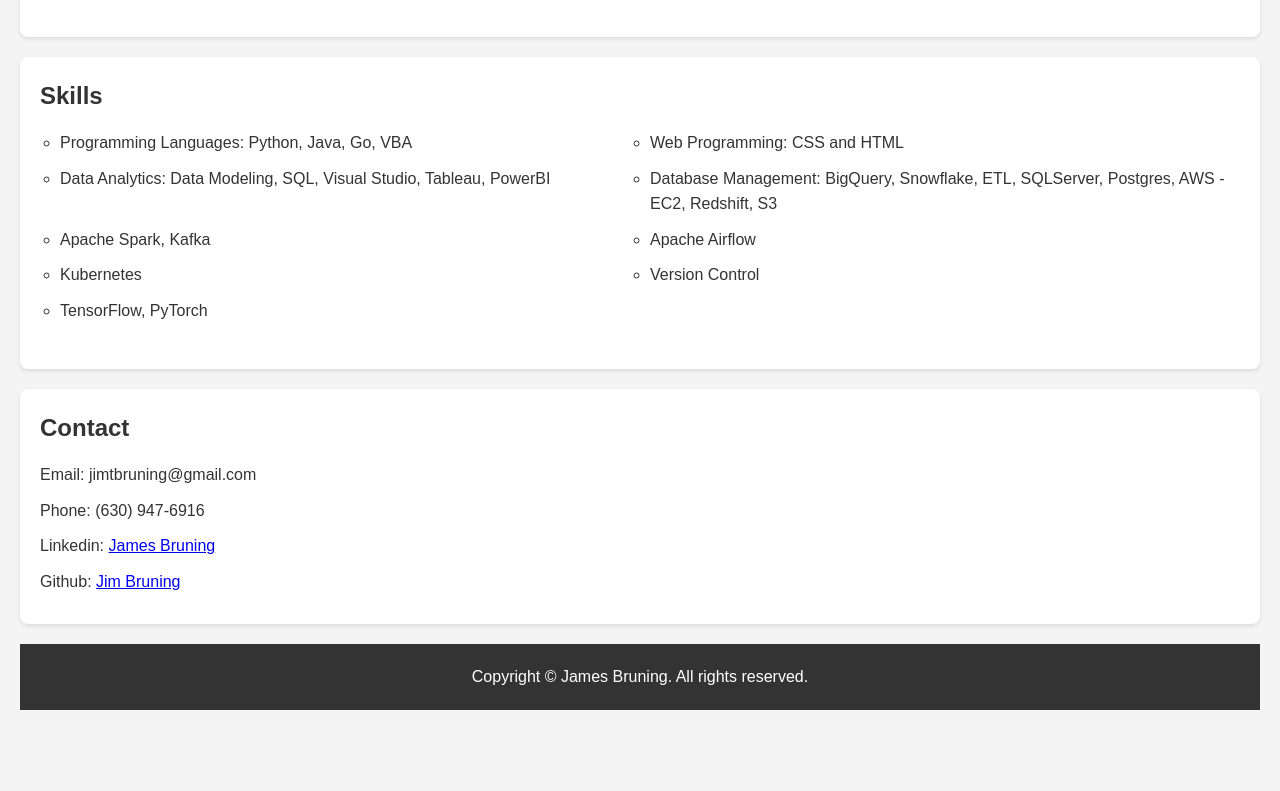
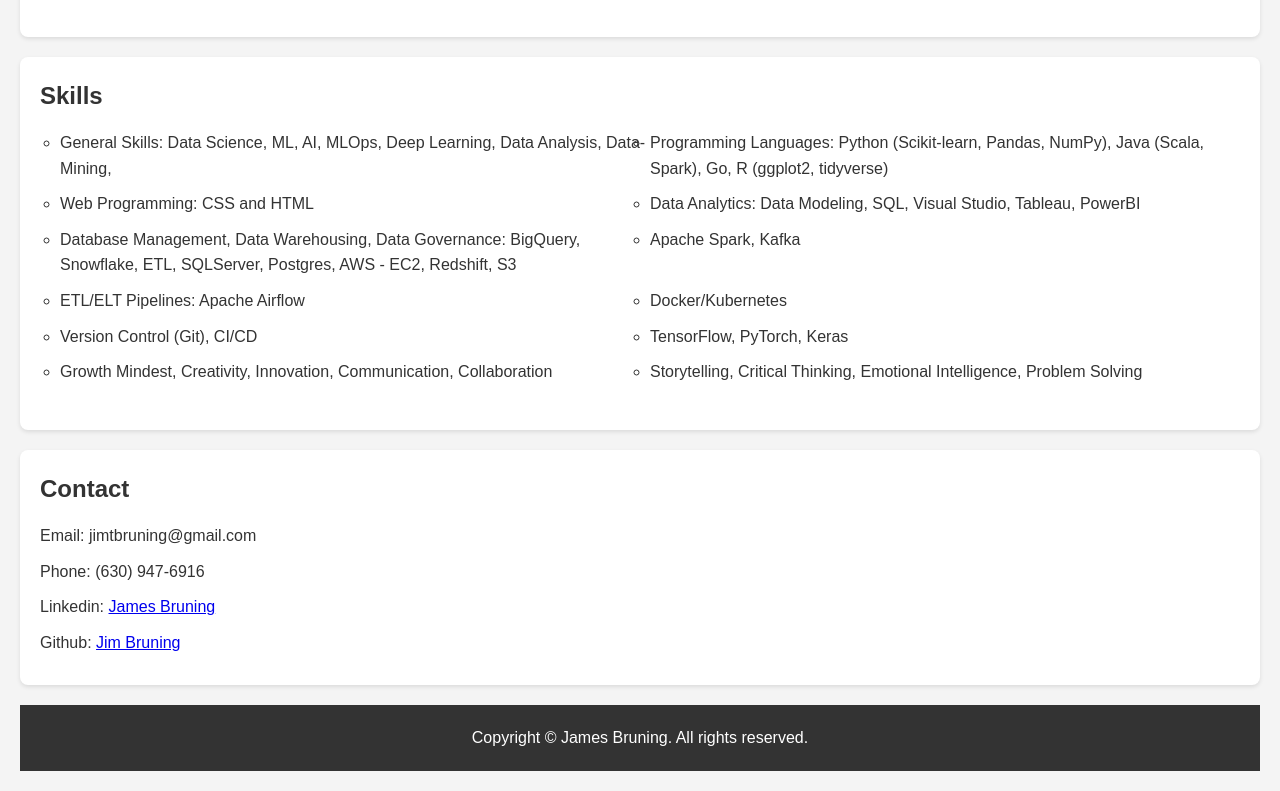
Before and after one commit to jabrunin001/resume, a plain HTML site: page index.html in a window 1280 px wide. Shown: the part 1617-2408 px from the top of the page. Before the commit the page ends 2347 px from the top, so only its background shows below. Drawn offline with Linux system fonts and the light colour scheme.

Commit message:
Additional Skills Added

```diff
--- a/index.html
+++ b/index.html
@@ -95,15 +95,18 @@
     <section id="skills">
         <h2>Skills</h2>
         <ul>
-            <li>Programming Languages: Python, Java, Go, VBA</li>
+            <li> General Skills: Data Science, ML, AI, MLOps, Deep Learning, Data Analysis, Data-Mining, </li>
+            <li>Programming Languages: Python (Scikit-learn, Pandas, NumPy), Java (Scala, Spark), Go, R (ggplot2, tidyverse)</li>
             <li>Web Programming: CSS and HTML</li>
             <li>Data Analytics: Data Modeling, SQL, Visual Studio, Tableau, PowerBI</li>
-            <li>Database Management: BigQuery, Snowflake, ETL, SQLServer, Postgres, AWS - EC2, Redshift, S3</li>
+            <li>Database Management, Data Warehousing, Data Governance: BigQuery, Snowflake, ETL, SQLServer, Postgres, AWS - EC2, Redshift, S3</li>
             <li>Apache Spark, Kafka</li>
-            <li>Apache Airflow</li>
-            <li>Kubernetes</li>
-            <li>Version Control</li>
-            <li>TensorFlow, PyTorch</li>
+            <li>ETL/ELT Pipelines: Apache Airflow</li>
+            <li>Docker/Kubernetes</li>
+            <li>Version Control (Git), CI/CD</li>
+            <li>TensorFlow, PyTorch, Keras</li>
+            <li>Growth Mindest, Creativity, Innovation, Communication, Collaboration</li>
+            <li>Storytelling, Critical Thinking, Emotional Intelligence, Problem Solving</li>
             <!-- Add more skills as needed -->
         </ul>
     </section>
```
